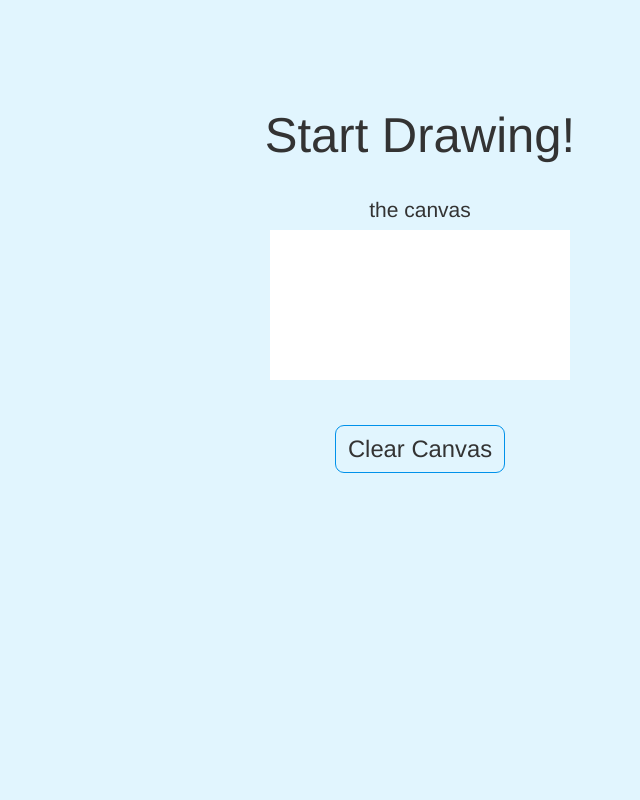
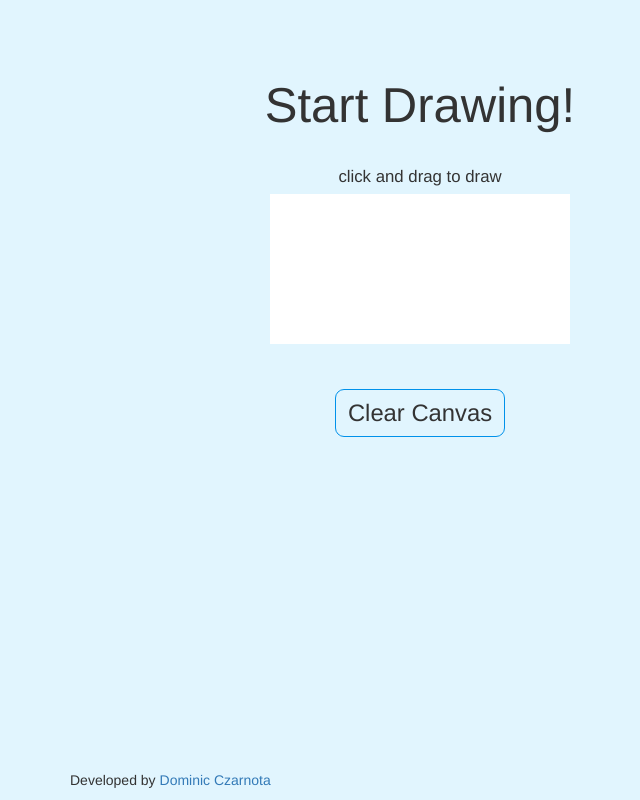
Before and after one commit to dczarnota/draw-everywhere, a website: page index.html in a window 1280 px wide. Shown: the whole page, without its empty margins (220-860 px from the left). Drawn offline with nearby package versions, Linux system fonts and the light colour scheme; some packages are replaced by stand-ins of ours.

Commit message:
(feat) updates styling, adds footer, and updates navbar

```diff
--- a/app/scripts/main/main.html
+++ b/app/scripts/main/main.html
@@ -17,7 +17,7 @@
     <div class="container-fluid">
       <div class="row">
         <div class="col-lg-12 canvas-text">
-          <h>the canvas</h>
+          <div>click and drag to draw</div>
         </div>
       </div>
       <div class="row">
@@ -32,4 +32,10 @@
     <button id="btn-clear" type="button" class="btn">Clear Canvas</button>
   </div>
 
+  <div class="footer">
+    <div class="container">
+      <p>Developed by <a href="https://github.com/dczarnota">Dominic Czarnota</a></p>
+    </div>
+  </div>
+
 </div>
--- a/app/scripts/styles/app.css
+++ b/app/scripts/styles/app.css
@@ -33,7 +33,7 @@ header {
 }
 
 header .container-fluid {
-  padding-top: 100px;
+  padding-top: 70px;
   padding-bottom: 25px;
 }
 
@@ -48,7 +48,7 @@ header .container-fluid {
 }
 
 .canvas-text {
-  font-size: 1.5em;
+  font-size: 1.2em;
   font-weight: 200;
   padding-bottom: 5px;
 }
@@ -76,6 +76,16 @@ header .container-fluid {
   color: #FFD600;
 }
 
+.footer {
+  padding-left: 15px;
+  padding-right: 15px;
+  width: 100%;
+  bottom: 0;
+  left: 0;
+  position: absolute;
+  font-weight: 200;
+}
+
 /* Responsive: Portrait tablets and up */
 @media screen and (min-width: 768px) {
   .container {
```
Also changed, not shown: app/scripts/components/navbar/navbar.html (+1 -2 lines).
